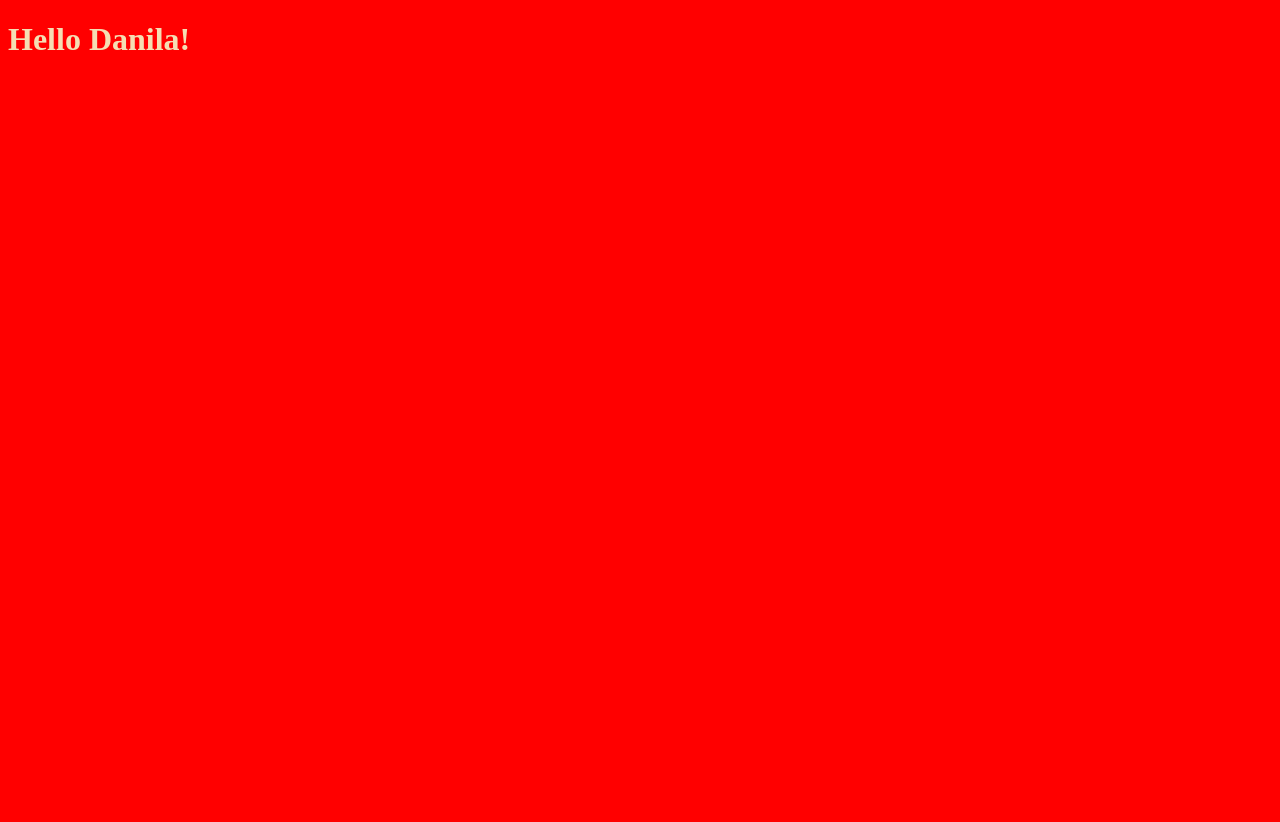
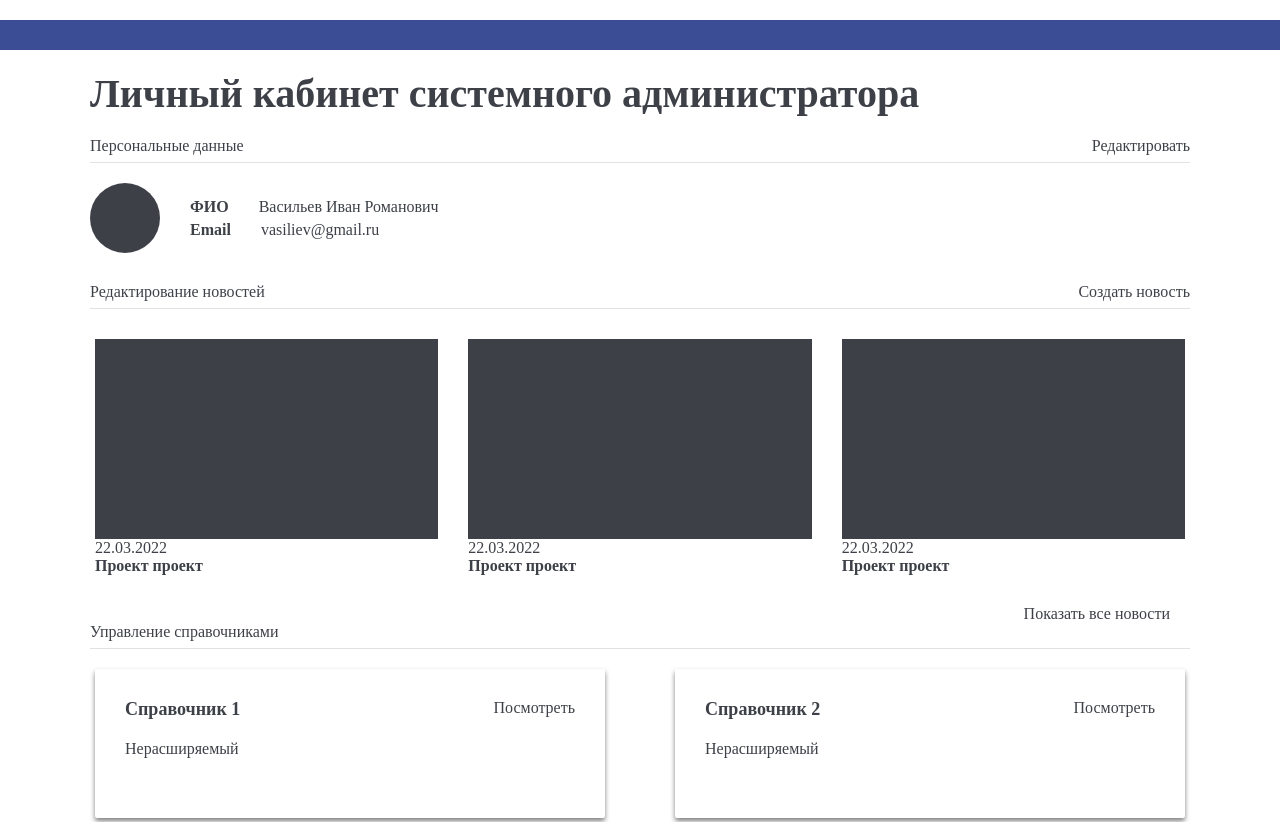
Before and after one commit to Mihaylov-d0990/iss-test, a React (Create React App) app: page / in a window 1280 px wide. Shown: the top 822 px of the page. Before the commit the page ends 800 px from the top, so only its background shows below. Built offline with nearby package versions, Linux system fonts and the light colour scheme.

Commit message:
Created frame

```diff
--- a/public/index.html
+++ b/public/index.html
@@ -2,42 +2,15 @@
 <html lang="en">
     <head>
         <meta charset="utf-8" />
-    <link rel="icon" href="%PUBLIC_URL%/favicon.ico" />
         <meta name="viewport" content="width=device-width, initial-scale=1" />
         <meta name="theme-color" content="#000000" />
         <meta
         name="description"
         content="Web site created using create-react-app"
         />
-    <link rel="apple-touch-icon" href="%PUBLIC_URL%/logo192.png" />
-    <!--
-      manifest.json provides metadata used when your web app is installed on a
-      user's mobile device or desktop. See https://developers.google.com/web/fundamentals/web-app-manifest/
-    -->
-    <link rel="manifest" href="%PUBLIC_URL%/manifest.json" />
-    <!--
-      Notice the use of %PUBLIC_URL% in the tags above.
-      It will be replaced with the URL of the `public` folder during the build.
-      Only files inside the `public` folder can be referenced from the HTML.
-
-      Unlike "/favicon.ico" or "favicon.ico", "%PUBLIC_URL%/favicon.ico" will
-      work correctly both with client-side routing and a non-root public URL.
-      Learn how to configure a non-root public URL by running `npm run build`.
-    -->
-    <title>React App</title>
+        <title>ISS-test</title>
     </head>
     <body>
-    <noscript>You need to enable JavaScript to run this app.</noscript>
-    <div id="root"></div>
-    <!--
-      This HTML file is a template.
-      If you open it directly in the browser, you will see an empty page.
-
-      You can add webfonts, meta tags, or analytics to this file.
-      The build step will place the bundled scripts into the <body> tag.
-
-      To begin the development, run `npm start` or `yarn start`.
-      To create a production bundle, use `npm run build` or `yarn build`.
-    -->
+        <div id="wrapper"></div>
     </body>
 </html>
--- a/src/App.tsx
+++ b/src/App.tsx
@@ -1,11 +1,18 @@
-
+import PersonalData from "./PersonalData"
+import Head from "./Head"
+import News from "./News"
+import Guide from "./Guide";
 
 function App() {
-  return (
-    <>
-      <h1>Hello Danila!</h1>
-    </>
-  );
+
+    return (
+        <>
+            <Head />
+            <PersonalData />
+            <News />
+            <Guide />
+        </>
+    );
 }
 
 export default App;
--- /dev/null
+++ b/src/Guide.tsx
@@ -0,0 +1,48 @@
+interface item {
+    name: string,
+    expandable: boolean
+}
+
+let listArray: item[] = []
+
+for (let i: number = 1; i < 5; i++) {
+    listArray.push({
+        name: `Справочник ${i}`,
+        expandable: false
+    })
+}
+
+listArray[3].expandable = true
+
+function Guide() {
+
+    return (
+        <div className="guide">
+            <div className="container">
+                <div className="guide__content">
+                    <div className="guide__head">
+                        <div className="guide__title">
+                            Управление справочниками
+                        </div>
+                    </div>
+                    <div className="guide__list">
+                        {listArray.map(item => {
+                            return (
+                                <div className="guide__item" key={Math.random()}>
+                                    <div className="guide__item-top">
+                                        <div className="guide__subtitle">{item.name}</div>
+                                        <div className="guide__button">{item.expandable ? "Добавить" : "Посмотреть"}</div>
+                                    </div>
+                                    <div className="guide__expandable">{item.expandable ? "Расширяемый" : "Нерасширяемый"}</div>
+                                </div>
+                            )
+                        })}
+                    </div>
+                    <div className="guide__all">Показать все справочники</div>
+                </div>
+            </div>
+        </div>
+    )
+}
+
+export default Guide
--- /dev/null
+++ b/src/Head.tsx
@@ -0,0 +1,11 @@
+function Head() {
+    return(
+        <div className="head">
+            <div className="container">
+                <div className="head__content"></div>
+            </div>
+        </div>
+    )
+}
+
+export default Head
--- /dev/null
+++ b/src/News.tsx
@@ -0,0 +1,57 @@
+interface item {
+    date: string,
+    title: string
+}
+
+let listArray: item[] = []
+
+for (let i: number = 0; i < 3; i++) {
+    listArray.push({
+        date: "22.03.2022",
+        title: "Проект проект"
+    })
+}
+
+function News() {
+
+    return (
+        <div className="news">
+            <div className="container">
+                <div className="news__content">
+                    <div className="news__head">
+                        <div className="news__title">
+                            Редактирование новостей
+                        </div>
+                        <div className="news__create">
+                            Создать новость
+                        </div>
+                    </div>
+                    <div className="news__list">
+                        {
+                            listArray.map(item => {
+                                return (
+                                    <div className="news__item" key={Math.random()}>
+                                        <div className="news__image">
+
+                                        </div>
+                                        <div className="news__info">
+                                            <div className="news__date">
+                                                {item.date}
+                                            </div>
+                                            <div className="news__text">
+                                                {item.title}
+                                            </div>
+                                        </div>
+                                    </div>
+                                )
+                            })
+                        }
+                    </div>
+                    <div className="news__all">Показать все новости</div>
+                </div>
+            </div>
+        </div>
+    )
+}
+
+export default News
--- /dev/null
+++ b/src/PersonalData.tsx
@@ -0,0 +1,39 @@
+import React from "react"
+
+function PersonalData() {
+
+    return (
+        <div className="personal">
+            <div className="container">
+                <div className="personal__content">
+                    <div className="personal__header">
+                        Личный кабинет системного администратора
+                    </div>
+                    <div className="personal__head">
+                        <div className="personal__title">
+                            Персональные данные
+                        </div>
+                        <div className="personal__edit">
+                            Редактировать
+                        </div>
+                    </div>
+                    <div className="personal__data">
+                        <div className="personal__image"></div>
+                        <div className="personal__info">
+                            <div className="personal__name">
+                                <div className="personal__subtitle">ФИО</div>
+                                <div className="personal__text">Васильев Иван Романович</div>
+                            </div>
+                            <div className="personal__email">
+                                <div className="personal__subtitle">Email</div>
+                                <div className="personal__text">vasiliev@gmail.ru</div>
+                            </div>
+                        </div>
+                    </div>
+                </div>
+            </div>
+        </div>
+    )
+}
+
+export default PersonalData
--- a/src/index.tsx
+++ b/src/index.tsx
@@ -7,5 +7,5 @@ ReactDOM.render(
     <React.StrictMode>
         <App />
     </React.StrictMode>,
-    document.getElementById('root')
+    document.getElementById('wrapper')
 );
--- a/src/style.scss
+++ b/src/style.scss
@@ -1,4 +1,163 @@
+* {
+    padding: 0;
+    margin: 0;
+}
+
+$firstColor: #3b4d95;
+$secondColor: #3d4047;
+$thirdColor: #2763a9;
+
 body {
-    background-color: red;
-    color: wheat;
+    color: $secondColor;
+    font-size: 16px;
 }
+
+.head {
+    height: 30px;
+    background-color: $firstColor;
+    margin: 20px 0px;
+}
+
+/* personal */
+
+.personal {
+
+    &__content {
+        padding-bottom: 30px;
+    }
+
+    &__header {
+        font-size: 2.5em;
+        font-weight: 600;
+        padding-bottom: 20px;
+    }
+
+    &__head {
+        display: flex;
+        justify-content: space-between;
+        padding-bottom: 7px;
+        border-bottom: 1px solid rgba(156, 156, 156, 0.3);
+    }
+
+    &__data {
+        padding-top: 20px;
+        display: flex;
+        column-gap: 30px;
+        align-items: center;
+    }
+
+    &__image {
+        width: 70px;
+        height: 70px;
+        border-radius: 50%;
+        background-color: $secondColor;
+    }
+
+    &__info {
+        display: flex;
+        flex-direction: column;
+        row-gap: 5px;
+    }
+
+    &__name,
+    &__email {
+        display: flex;
+        column-gap: 30px;
+    }
+
+    &__subtitle {
+        font-weight: 600;
+    }
+}
+
+/* news */
+
+.news {
+
+    &__head {
+        display: flex;
+        justify-content: space-between;
+        padding-bottom: 7px;
+        border-bottom: 1px solid rgba(156, 156, 156, 0.3);
+    }
+
+    &__list {
+        padding: 30px 5px;
+        display: flex;
+        column-gap: 30px;
+    }
+
+    &__item {
+        flex: 0 0 calc((100% - 60px) / 3);
+    }
+
+    &__image {
+        height: 200px;
+        background-color: $secondColor;
+    }
+
+    &__text {
+        font-weight: 600;
+    }
+
+    &__all {
+        display: flex;
+        justify-content: flex-end;
+        padding-right: 20px;
+    }
+}
+
+/* guide */
+
+.guide {
+
+    &__head {
+        display: flex;
+        justify-content: space-between;
+        padding-bottom: 7px;
+        border-bottom: 1px solid rgba(156, 156, 156, 0.3);
+    }
+
+    &__list {
+        padding: 20px 5px;
+        display: flex;
+        flex-wrap: wrap;
+        column-gap: 70px;
+        row-gap: 20px;
+    }
+
+    &__item {
+        box-sizing: border-box;
+        border-radius: 2px;
+        padding: 30px;
+        padding-bottom: 60px;
+        flex: 0 0 calc(50% - 35px);
+        box-shadow: 0px 3px 5px rgba(0,0,0,0.5);
+        display: flex;
+        flex-direction: column;
+        row-gap: 20px;
+    }
+
+    &__item-top {
+        display: flex;
+        justify-content: space-between;
+    }
+
+    &__subtitle {
+        font-size: 1.125em;
+        font-weight: 600;
+    }
+
+    &__all {
+        display: flex;
+        justify-content: flex-end;
+        padding-right: 20px;
+    }
+}
+
+/* blocks */
+
+.container {
+    max-width: 1100px;
+    margin: 0 auto;
+}
--- a/tsconfig.json
+++ b/tsconfig.json
@@ -6,7 +6,7 @@
       "dom.iterable",
       "esnext"
     ],
-    "allowJs": true,
+    "allowJs": false,
     "skipLibCheck": true,
     "esModuleInterop": true,
     "allowSyntheticDefaultImports": true,
```
Lines whose indentation alone changed are shown as unchanged.
